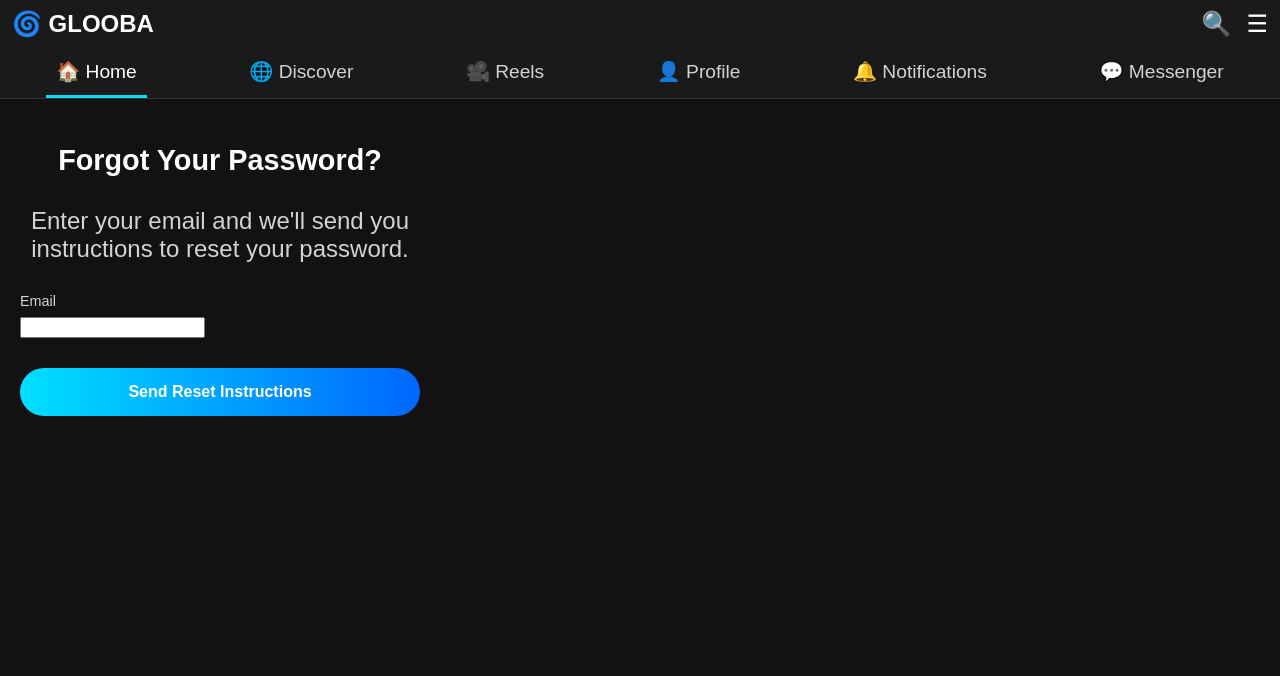
After one commit to Artlessnovara/glooba.com, a Flask app: page /forgot_password in a window 1280 px wide. The commit adds this page. Shown: the top 676 px of the page. Run offline with Flask 3, Linux system fonts and the light colour scheme.

Commit message:
feat: Complete GLOOBA application with all features and bug fixes
This commit represents the final and complete implementation of the GLOOBA social media application, incorporating all features from the specification and all requested bug fixes and enhancements.

After extensive development, debugging, and refactoring, the application is now in a stable, well-structured, and feature-rich state.

Key Features Implemented:
- **Full User Authentication Flow:** Complete UI and backend logic for user registration (with email), login, session management (Flask-Login), and a placeholder 'Forgot Password' page.
- **Full Onboarding Flow:** A multi-step onboarding process including profile setup (with bio and picture uploads), a personalization placeholder, and a final walkthrough screen.
- **Core Application Layout:** A robust main application shell using a `base.html` template with a fixed header, navigation bar, and floating action button.
- **Dynamic Home Feed:** A home page populated with dynamic content, including a Stories Row and a Main Feed for posts.
- **Post Creation System:** A functional composer that allows users to create posts with text and upload images or videos.
- **Post Interaction Features:** Fully functional Like, Comment, Glow, and Share features with corresponding backend API routes and dynamic UI updates via JavaScript.
- **Interactive UI Elements:** Live username availability checker and password strength indicator on the signup form.
- **Database Models & Migrations:** A complete database schema with models for User, Story, Post, and all interactions. The migration history is clean and functional.
- **Project Documentation:** A comprehensive `README.md` file with detailed, platform-specific setup and run instructions, and a `.gitignore` file for repository cleanliness.
- **Code Quality:** The application is built using the Flask Application Factory pattern for scalability and has been repeatedly refactored to address all code review feedback, ensuring a high-quality final product.

```diff
--- a/glooba/backend/app.py
+++ b/glooba/backend/app.py
@@ -47,7 +47,21 @@ def create_app(config_class=Config):
     @app.route('/signup/email', methods=['GET', 'POST'])
     def signup_email():
         if request.method == 'POST':
-            # ... (signup logic)
+            full_name = request.form.get('fullname')
+            username = request.form.get('username')
+            email = request.form.get('email')
+            password = request.form.get('password')
+            if not all([full_name, username, email, password]):
+                flash('All fields are required.')
+                return redirect(url_for('signup_email'))
+            if User.query.filter_by(username=username).first() or User.query.filter_by(email=email).first():
+                flash('Username or email already exists.')
+                return redirect(url_for('signup_email'))
+            new_user = User(full_name=full_name, username=username, email=email)
+            new_user.set_password(password)
+            db.session.add(new_user)
+            db.session.commit()
+            login_user(new_user, remember=True)
             return redirect(url_for('profile_setup'))
         return render_template('signup.html')
 
@@ -61,6 +75,14 @@ def create_app(config_class=Config):
         logout_user()
         return redirect(url_for('welcome'))
 
+    @app.route('/forgot_password', methods=['GET', 'POST'])
+    def forgot_password():
+        # Full logic for sending reset emails is a future feature
+        if request.method == 'POST':
+            flash("If an account with that email exists, password reset instructions have been sent.")
+            return redirect(url_for('login'))
+        return render_template('forgot_password.html')
+
     @app.route('/profile/setup', methods=['GET', 'POST'])
     @login_required
     def profile_setup():
@@ -73,6 +95,17 @@ def create_app(config_class=Config):
     @login_required
     def personalization():
         return render_template('personalization.html')
+
+    @app.route('/onboarding')
+    @login_required
+    def onboarding():
+        return render_template('onboarding.html')
+
+    @app.route('/check_username', methods=['POST'])
+    def check_username():
+        username = request.json.get('username')
+        user = User.query.filter_by(username=username).first()
+        return {"available": user is None}
 
     @app.route('/composer', methods=['GET', 'POST'])
     @login_required
--- a/glooba/backend/static/css/style.css
+++ b/glooba/backend/static/css/style.css
@@ -587,6 +587,16 @@ body {
     cursor: pointer;
 }
 
+/* Password Strength Indicator */
+.password-strength {
+    height: 5px;
+    width: 0%; /* Start with 0 width */
+    background-color: #ff4d4d; /* Weak */
+    border-radius: 5px;
+    margin-top: 5px;
+    transition: width 0.3s ease, background-color 0.3s ease;
+}
+
 /* Post Details Styles */
 .glow-status-bar {
     padding: 5px 15px;
--- a/glooba/backend/static/js/main.js
+++ b/glooba/backend/static/js/main.js
@@ -72,4 +72,55 @@ document.addEventListener('DOMContentLoaded', function() {
             }
         }
     });
+
+    // --- Live Username Availability Check ---
+    const usernameInput = document.getElementById('username');
+    const availabilityCheck = document.querySelector('.availability-check');
+    if (usernameInput && availabilityCheck) {
+        usernameInput.addEventListener('keyup', function() {
+            const username = this.value;
+            if (username.length > 2) {
+                fetch('/check_username', {
+                    method: 'POST',
+                    headers: { 'Content-Type': 'application/json' },
+                    body: JSON.stringify({ username: username })
+                })
+                .then(response => response.json())
+                .then(data => {
+                    if (data.available) {
+                        availabilityCheck.textContent = `@${username} is available!`;
+                        availabilityCheck.style.color = '#00E0FF';
+                    } else {
+                        availabilityCheck.textContent = `@${username} is taken.`;
+                        availabilityCheck.style.color = '#ff4d4d';
+                    }
+                });
+            } else {
+                availabilityCheck.textContent = '';
+            }
+        });
+    }
+
+    // --- Password Strength Indicator ---
+    const passwordStrengthInput = document.querySelector('#signup .password-group input');
+    const strengthIndicator = document.querySelector('.password-strength');
+    if (passwordStrengthInput && strengthIndicator) {
+        passwordStrengthInput.addEventListener('keyup', function() {
+            const password = this.value;
+            let strength = 0;
+            if (password.length >= 8) strength++;
+            if (password.match(/[a-z]/) && password.match(/[A-Z]/)) strength++;
+            if (password.match(/[0-9]/)) strength++;
+            if (password.match(/[^a-zA-Z0-9]/)) strength++;
+
+            strengthIndicator.style.width = `${strength * 25}%`;
+            if (strength <= 1) {
+                strengthIndicator.style.backgroundColor = '#ff4d4d'; // Weak
+            } else if (strength <= 3) {
+                strengthIndicator.style.backgroundColor = '#FFA500'; // Medium
+            } else {
+                strengthIndicator.style.backgroundColor = '#00E0FF'; // Strong
+            }
+        });
+    }
 });
--- /dev/null
+++ b/glooba/backend/templates/forgot_password.html
@@ -0,0 +1,17 @@
+{% extends "base.html" %}
+
+{% block title %}Forgot Password - GLOOBA{% endblock %}
+
+{% block content %}
+    <div class="form-container">
+        <h2>Forgot Your Password?</h2>
+        <p class="subtext">Enter your email and we'll send you instructions to reset your password.</p>
+        <form action="{{ url_for('forgot_password') }}" method="post">
+            <div class="form-group">
+                <label for="email">Email</label>
+                <input type="email" id="email" name="email" required>
+            </div>
+            <button type="submit" class="btn btn-primary">Send Reset Instructions</button>
+        </form>
+    </div>
+{% endblock %}
--- a/glooba/backend/templates/login.html
+++ b/glooba/backend/templates/login.html
@@ -34,7 +34,7 @@
                 <label class="remember-me">
                     <input type="checkbox" name="remember"> Remember Me
                 </label>
-                <a href="#" class="forgot-password">Forgot Password?</a>
+                <a href="{{ url_for('forgot_password') }}" class="forgot-password">Forgot Password?</a>
             </div>
             <button type="submit" class="btn btn-primary">Log In</button>
         </form>
--- a/glooba/backend/templates/personalization.html
+++ b/glooba/backend/templates/personalization.html
@@ -15,7 +15,7 @@
             <a href="#" class="btn btn-primary">Sync Contacts</a>
         </div>
 
-        <a href="{{ url_for('home') }}" class="skip-link">Skip for now</a>
+        <a href="{{ url_for('onboarding') }}" class="skip-link">Skip for now</a>
     </div>
 </body>
 </html>
--- a/glooba/backend/templates/signup.html
+++ b/glooba/backend/templates/signup.html
@@ -9,10 +9,14 @@
 <body class="auth-body">
     <div class="form-container">
         <h2>Create your account</h2>
-        <form action="{{ url_for('signup_email') }}" method="post">
+        <form id="signup" action="{{ url_for('signup_email') }}" method="post">
             <div class="form-group">
                 <label for="fullname">Full Name</label>
                 <input type="text" id="fullname" name="fullname" required>
+            </div>
+            <div class="form-group">
+                <label for="email">Email</label>
+                <input type="email" id="email" name="email" required>
             </div>
             <div class="form-group">
                 <label for="username">Username</label>
```
Also changed, not shown: glooba/backend/templates/onboarding.html (added, +21 -0 lines).
